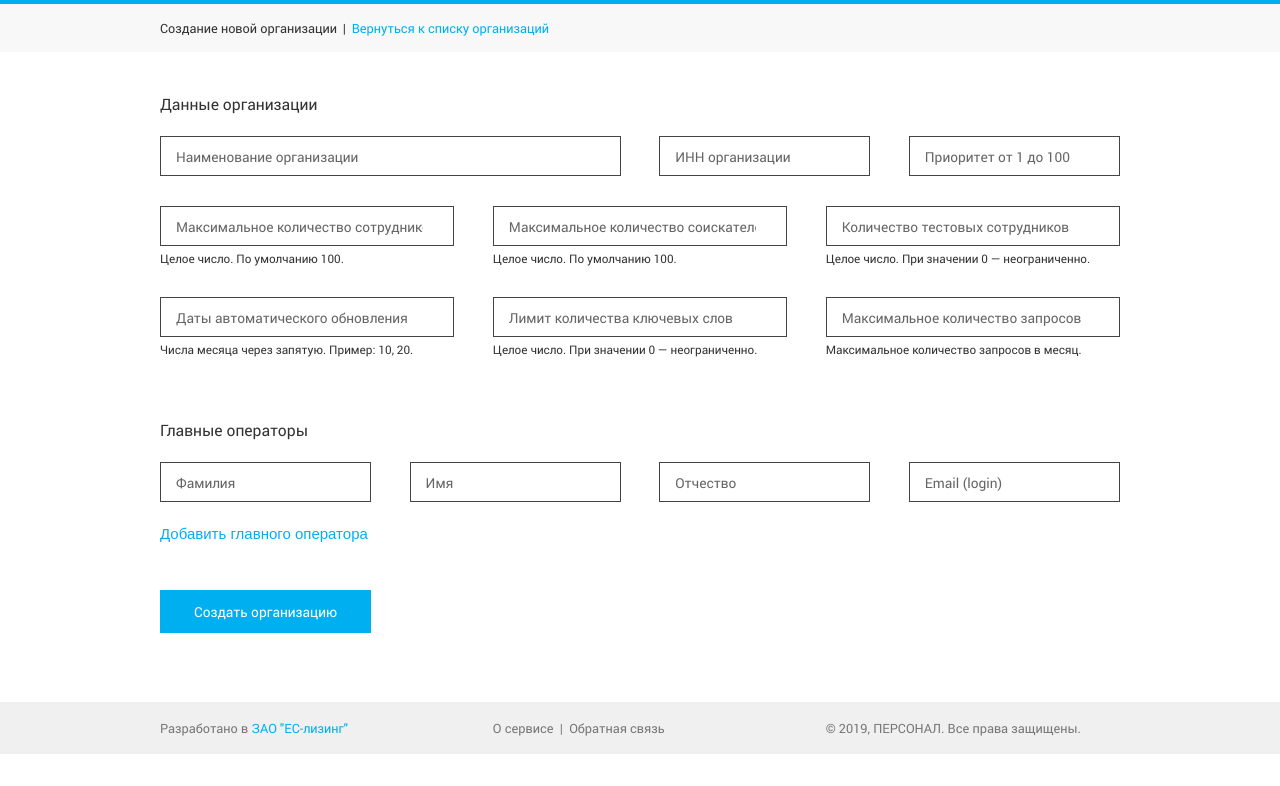
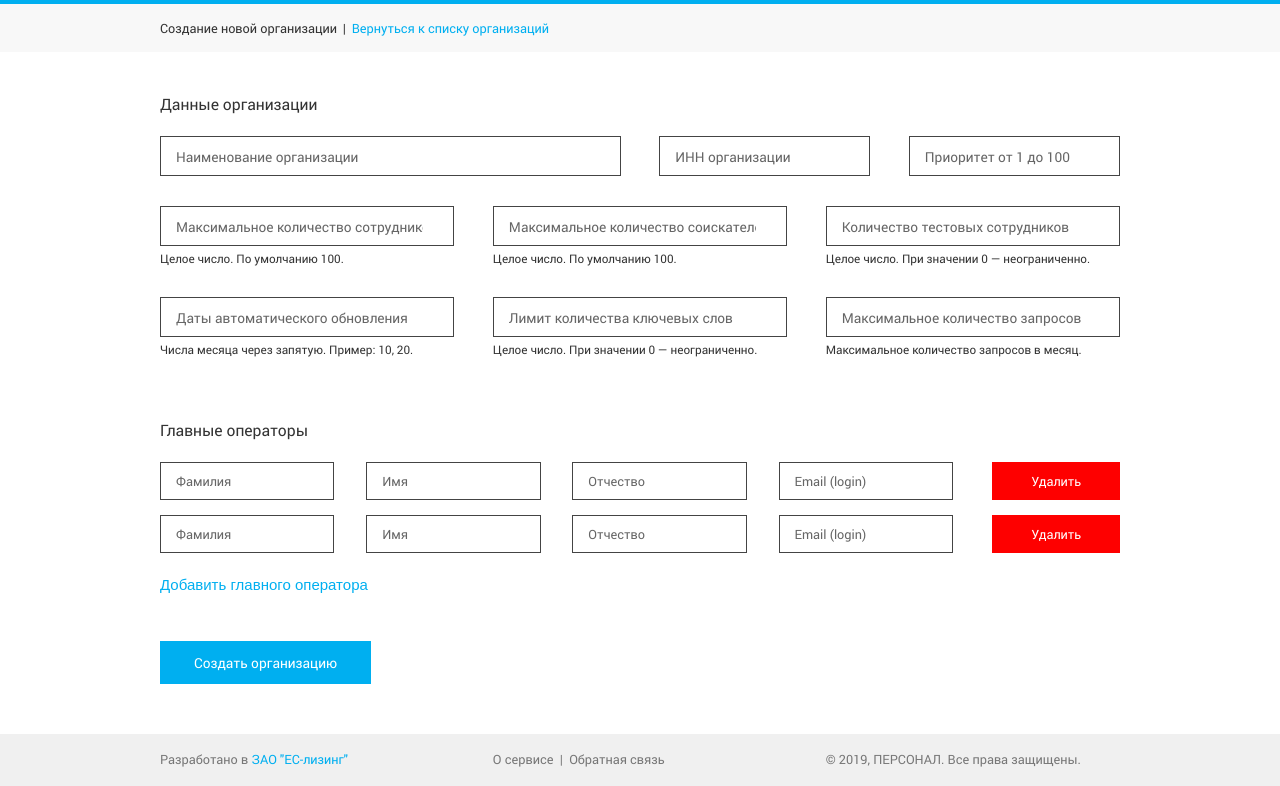
Before and after one commit to ome1ia/personal, a plain HTML site: page personal.html/build/admin/addorg.html in a window 1280 px wide. Shown: the part 46-832 px from the top of the page. Before the commit the page ends 800 px from the top, so only its background shows below. Drawn offline with nearby package versions, Linux system fonts and the light colour scheme.

Commit message:
delete button in admin/addorg

```diff
--- a/personal.html/build/admin/addorg.html
+++ b/personal.html/build/admin/addorg.html
@@ -91,22 +91,49 @@
 
 			<h3>Главные операторы</h3>
 
-			<div class="row mb-20">
+			<div class="row mb-15">
+				<div class="col-10 row">
 					<div class="col-3">
-					<input type="text" name="oparator_surname" value="" placeholder="Фамилия" />
+						<input type="text" class="input-38" name="oparator_surname" value="" placeholder="Фамилия" />
 					</div>
 					<div class="col-3">
-					<input type="text" name="oparator_name1" value="" placeholder="Имя" />
+						<input type="text" class="input-38" name="oparator_name1" value="" placeholder="Имя" />
 					</div>
 					<div class="col-3">
-					<input type="text" name="oparator_name2" value="" placeholder="Отчество" />
+						<input type="text" class="input-38" name="oparator_name2" value="" placeholder="Отчество" />
 					</div>
 					<div class="col-3">
-					<input type="text" name="oparator_email" value="" placeholder="Email (login)" />
+						<input type="text" class="input-38" name="oparator_email" value="" placeholder="Email (login)" />
 					</div>
 				</div>
 
-			<p class="mb-45">
+				<div class="col-2">
+					<button type="button" class="button-red w-100">Удалить</button>
+				</div>
+			</div>
+
+			<div class="row mb-15">
+				<div class="col-10 row">
+					<div class="col-3">
+						<input type="text" class="input-38" name="oparator_surname" value="" placeholder="Фамилия" />
+					</div>
+					<div class="col-3">
+						<input type="text" class="input-38" name="oparator_name1" value="" placeholder="Имя" />
+					</div>
+					<div class="col-3">
+						<input type="text" class="input-38" name="oparator_name2" value="" placeholder="Отчество" />
+					</div>
+					<div class="col-3">
+						<input type="text" class="input-38" name="oparator_email" value="" placeholder="Email (login)" />
+					</div>
+				</div>
+
+				<div class="col-2">
+					<button type="button" class="button-red w-100">Удалить</button>
+				</div>
+			</div>
+
+			<p class="mt-20 mb-45">
 				<button type="button" class='link'>Добавить главного оператора</button>
 			</p>
 
--- a/personal.html/dev/scss/common/_grid.scss
+++ b/personal.html/dev/scss/common/_grid.scss
@@ -156,6 +156,13 @@
         flex: 0 0 100%;
         margin: 0;
     } */
+}
+.col-10 {
+    flex: 0 1 82.6%;
+    margin: 0 4% 0 0;
+    &:last-child {
+        margin-right: 0;
+    }
 }
 .col-12 {
     flex: 1 1 100%;
```
Also changed, not shown: personal.html/dev/admin/addorg.html (+33 -6 lines). Lines whose indentation alone changed are shown as unchanged.
